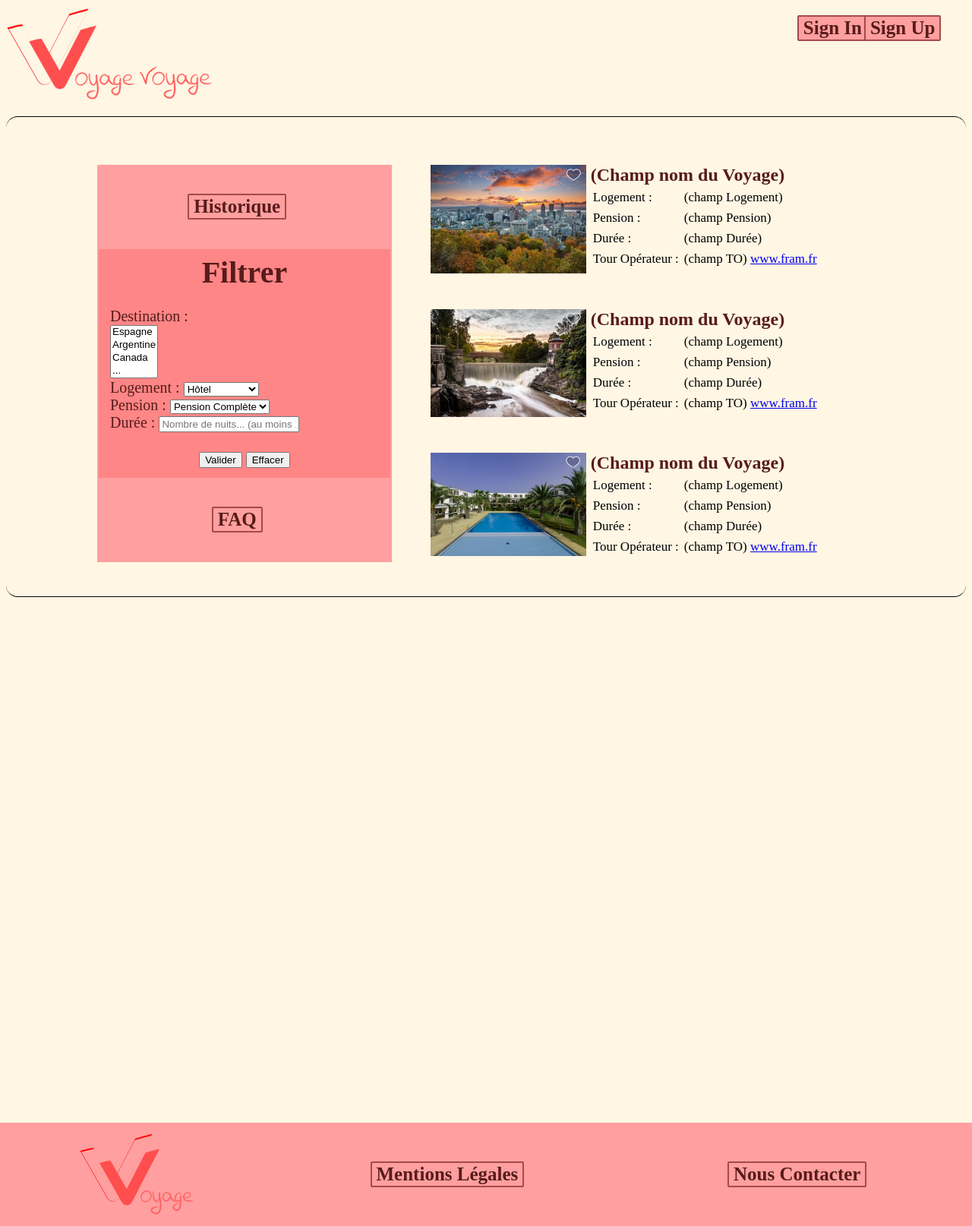
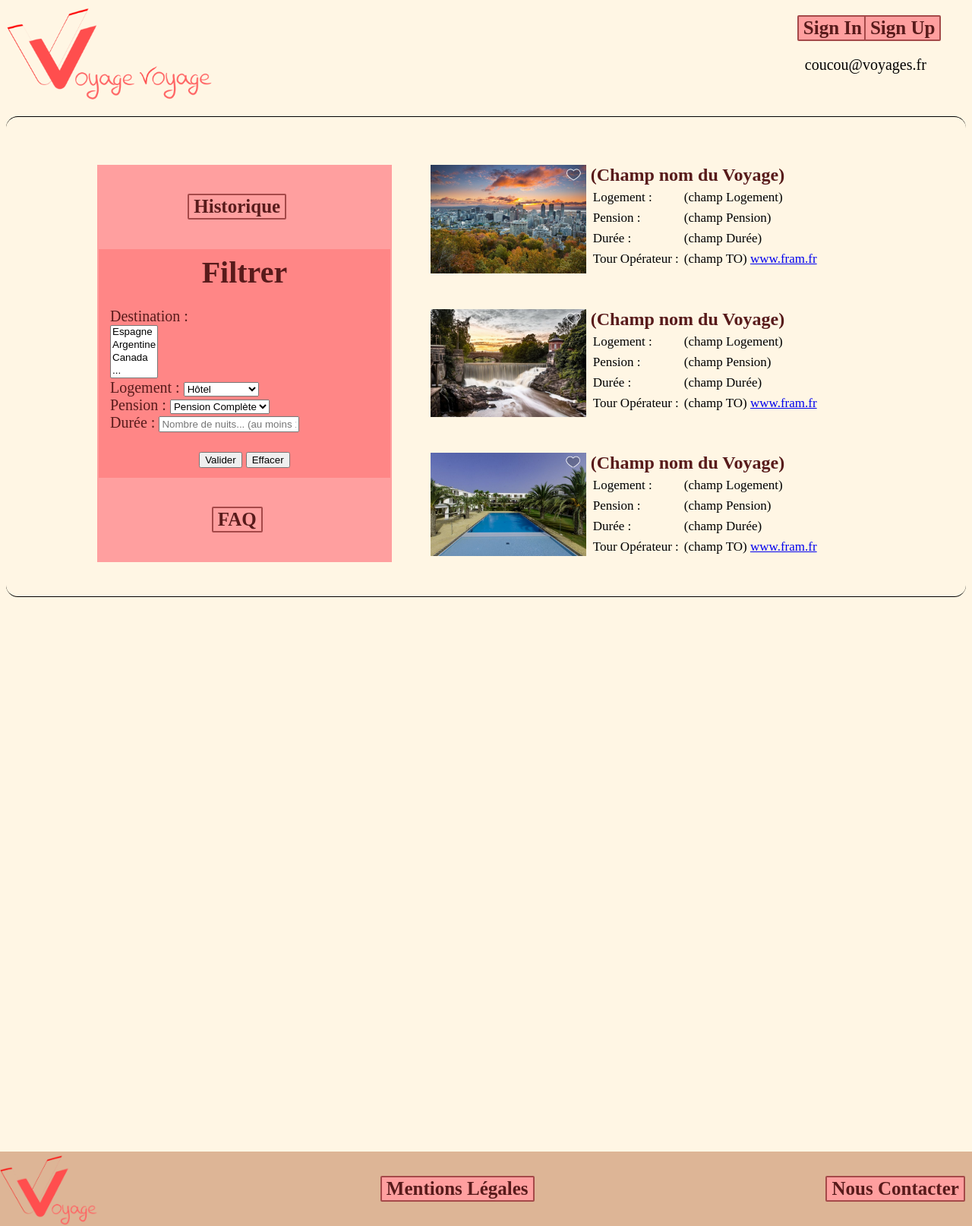
Before and after one commit to Louis-Bagot/ProjetTechnoWeb, a PHP site: page /PageAccueil.html in a window 1280 px wide. Shown: the whole page at 76% size. Run offline with PHP 8.4, Linux system fonts and the light colour scheme.

Commit message:
footer propre

```diff
--- a/PageAccueil.html
+++ b/PageAccueil.html
@@ -16,7 +16,8 @@
 	  <div id="SignInUp">
 	    <a href="SignIn.html"</a><button>Sign In</button></a>
 	    <a href="SignUp.html"</a><button>Sign Up</button></a>
-	  </div>
+			<br>coucou@voyages.fr
+		</div>
 	</header>
 	<hr id="headerHR">
 	<br>
@@ -165,11 +166,9 @@
 	<br>
 	<!-- ZONE FOOTER -->
 	<footer>
-		<table>
-			<td><img src="images/logoSimple.png"></td>
-			<td><a href="MentionsLegales.php"</a><button>Mentions Légales</button></a></td>
-			<td><a href="NousContacter.php"</a><button>Nous Contacter</button></a></td>
-		</table>
-	</footer>
+		<img src="images/logoSimple.png"></td>
+		<a href="MentionsLegales.php"</a><button>Mentions Légales</button></a>
+		<a href="NousContacter.php"</a><button>Nous Contacter</button></a>
+</footer>
 </body>
 </html>
--- a/style.css
+++ b/style.css
@@ -6,7 +6,7 @@ html {
 
 body {
   margin-top: 0;
-  margin-bottom: 12%;
+  margin-bottom: 7%;
   background: #fff6e4;
 }
 
@@ -160,19 +160,18 @@ form legend {
 /* FOOTER */
 
 footer {
-  background: #ff9f9f;
-  left:0;
-  bottom:0;
-  width: 100%;
-  position:fixed;
-  display: flex
+  display: flex;
+  justify-content: space-between;
+  align-items: center;
+  position: fixed;
+  bottom: 0;
+  left: 0;
+  width: auto;
+  background: #ddb596;
 }
+
 footer img {
-  width:150px;
-  vertical-align:middle;
+width:10%;
+margin-top: 5px;
+
 }
-footer table {
-  vertical-align: middle;
-  width: 100%;
-  text-align: center;
-}
```
